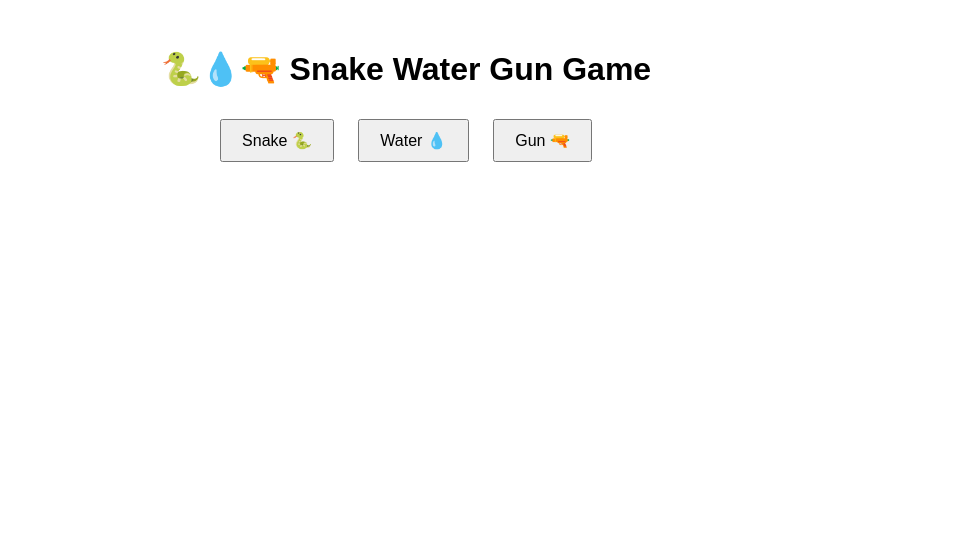
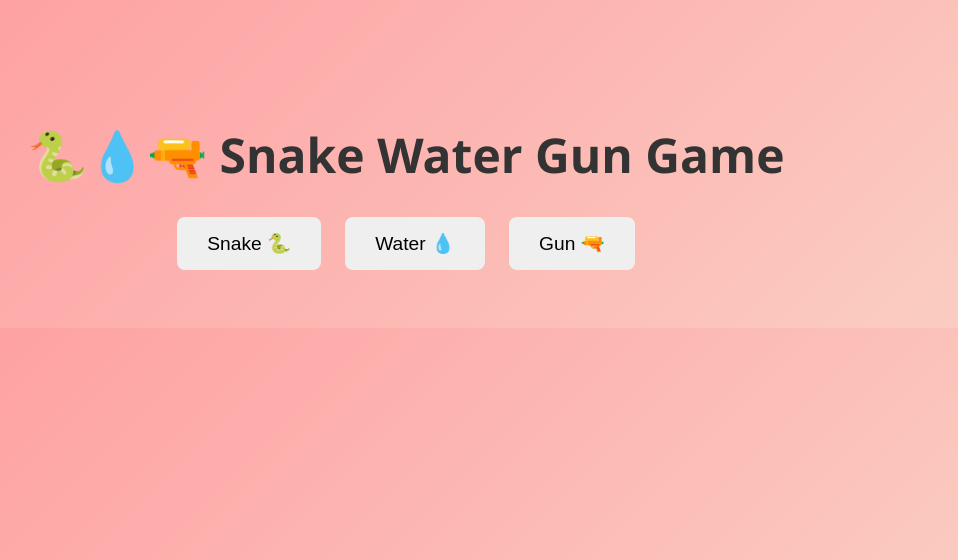
Before and after one commit to enggoharsh/Snake-Water-Gun-Game, a Flask app: page / in a window 1280 px wide. Shown: the top 560 px of the page, without its empty margins (234-1192 px from the left). Run offline with Flask 3, Linux system fonts and the light colour scheme.

Commit message:
added css for more features

```diff
--- a/static/style.css
+++ b/static/style.css
@@ -0,0 +1,37 @@
+body {
+  background: linear-gradient(135deg, #ff9a9e 0%, #fad0c4 100%);
+  font-family: "Segoe UI", Tahoma, Geneva, Verdana, sans-serif;
+  color: #333;
+  text-align: center;
+  padding: 40px;
+}
+
+h1 {
+  font-size: 3em;
+  margin-bottom: 20px;
+}
+
+button {
+  padding: 15px 30px;
+  margin: 10px;
+  font-size: 1.2em;
+  cursor: pointer;
+  border: none;
+  border-radius: 8px;
+  transition: transform 0.1s, background 0.2s;
+}
+
+button:hover {
+  transform: scale(1.05);
+}
+
+button:active {
+  transform: scale(0.95);
+}
+
+#result {
+  margin-top: 30px;
+  font-size: 1.4em;
+  padding: 20px;
+  border-radius: 10px;
+}
--- a/templates/index.html
+++ b/templates/index.html
@@ -8,6 +8,7 @@
     button { padding: 10px 20px; margin: 10px; font-size: 16px; cursor: pointer; }
     #result { font-size: 20px; margin-top: 20px; }
   </style>
+  <link rel="stylesheet" href="{{ url_for('static', filename='style.css') }}">
 </head>
 <body>
   <h1>🐍💧🔫 Snake Water Gun Game</h1>
```
